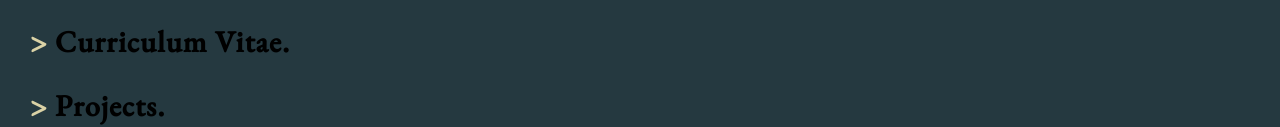
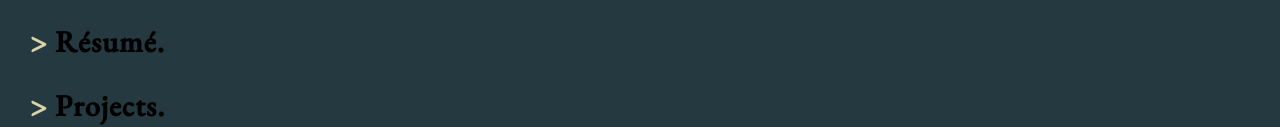
Before and after one commit to andrew-chin/andrew-chin.github.io, a plain HTML site: page index.html in a window 1280 px wide. Shown: the part 268-395 px from the top of the page. Drawn offline with nearby package versions, Linux system fonts and the light colour scheme.

Commit message:
Update index.html

```diff
--- a/index.html
+++ b/index.html
@@ -13,7 +13,7 @@
     <h1 style="text-align: center">Hi. I'm Andrew Chin</h1>
     <h2> <span style="color: #DAD2A6"> > </span> I'm a graduating senior at the <span style="color: #1c6daa">United World College of South East Asia</span> and will be attending the <span style="color: #4B9CD3">University of North Carolina at Chapel Hill</span>     <span class='icon'></span>
         in fall of 2021 as a prospective Computer Science major. This website is intended to be for web design experimentation and on it you will find my various projects and academic accomplishments. </h2>
-    <h2> <span style="color: #DAD2A6"> > </span> Curriculum Vitae. </h2>
+    <h2> <span style="color: #DAD2A6"> > </span> Résumé. </h2>
     <h2> <span style="color: #DAD2A6"> > </span> Projects. </h2>
 
 </body>
```
